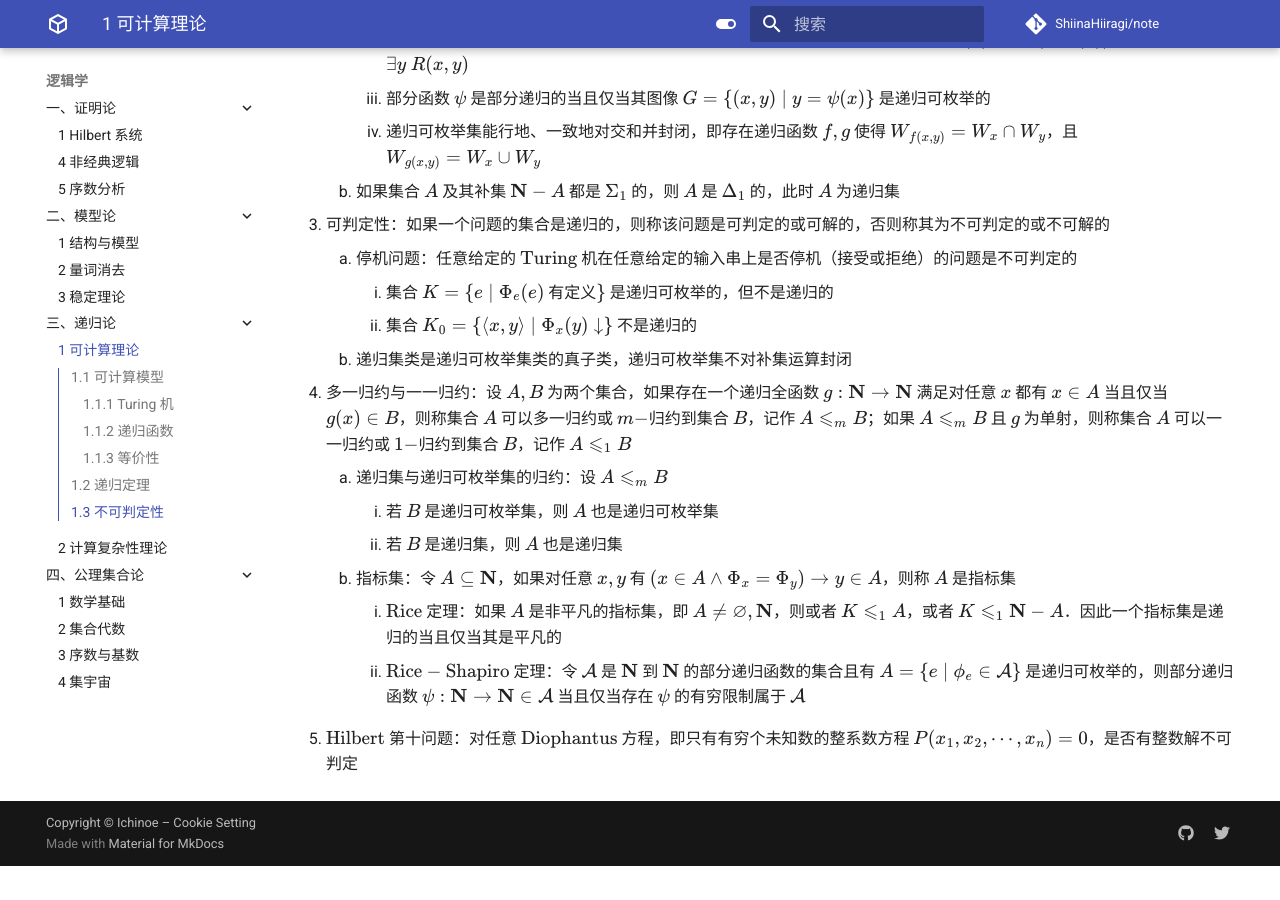
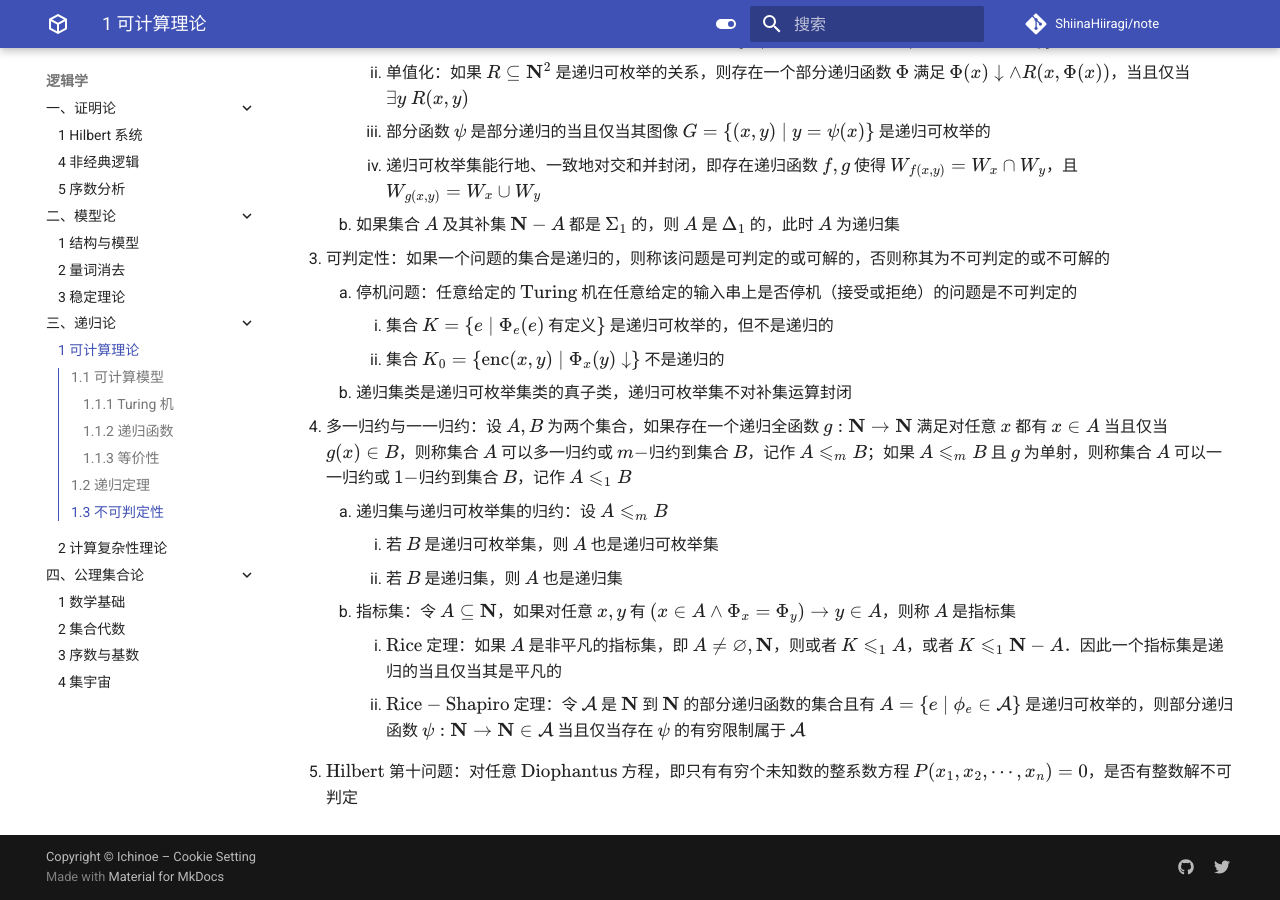
Before and after one commit to ShiinaHiiragi/note, an MkDocs documentation site: the page built from docs/logic/rec/calc.md, in a window 1280 px wide and 900 px high, scrolled down 6076 px. Built offline with MkDocs 1.6.1 and Material for MkDocs 9.7.7, drawn with Linux system fonts in a browser that asks for light colours; comment, search, counter and statistics services are not loaded; before the commit the page ends 6942 px from its top, so only the background shows below that; some of the changed text lies outside the part shown.

Commit message:
add notation

```diff
--- a/docs/logic/rec/calc.md
+++ b/docs/logic/rec/calc.md
@@ -211,7 +212,7 @@
 3. 可判定性：如果一个问题的集合是递归的，则称该问题是可判定的或可解的，否则称其为不可判定的或不可解的
     1. 停机问题：任意给定的 $\text{Turing}$ 机在任意给定的输入串上是否停机（接受或拒绝）的问题是不可判定的
         1. 集合 $K = \{e \mid \Phi_e(e)$ 有定义$\}$ 是递归可枚举的，但不是递归的
-        2. 集合 $K_0 = \{\left<x, y\right> \mid \Phi_x(y) \downarrow\}$ 不是递归的
+        2. 集合 $K_0 = \{\mathrm{enc}(x, y) \mid \Phi_x(y) \downarrow\}$ 不是递归的
     2. 递归集类是递归可枚举集类的真子类，递归可枚举集不对补集运算封闭
 4. 多一归约与一一归约：设 $A, B$ 为两个集合，如果存在一个递归全函数 $g: \mathbf N \to \mathbf N$ 满足对任意 $x$ 都有 $x \in A$ 当且仅当 $g(x) \in B$，则称集合 $A$ 可以多一归约或 $m-$归约到集合 $B$，记作 $A \leqslant_m B$；如果 $A \leqslant_m B$ 且 $g$ 为单射，则称集合 $A$ 可以一一归约或 $1-$归约到集合 $B$，记作 $A \leqslant_1 B$
     1. 递归集与递归可枚举集的归约：设 $A \leqslant_m B$
```
Also changed, not shown: other parts of docs/logic/rec/calc.md (+2 -1 lines), docs/logic/mdl/mdl.md (+1 -1 lines).
